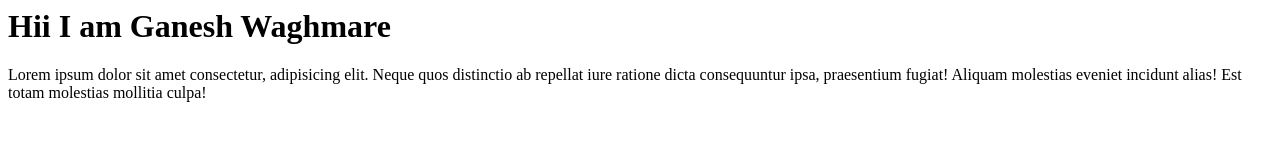
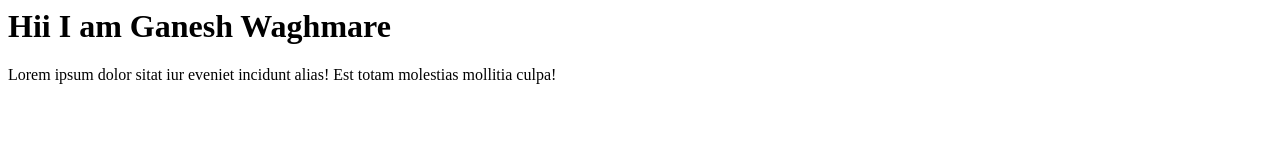
Before and after one commit to ganeshwaghmare24/OpsDev, a plain HTML site: page index.html in a window 1280 px wide. Drawn offline with Linux system fonts and the light colour scheme.

Commit message:
2 nd commit msg

```diff
--- a/index.html
+++ b/index.html
@@ -6,6 +6,6 @@
 </head>
 <body>
     <h1>Hii I am Ganesh Waghmare</h1>
-    <p>Lorem ipsum dolor sit amet consectetur, adipisicing elit. Neque quos distinctio ab repellat iure ratione dicta consequuntur ipsa, praesentium fugiat! Aliquam molestias eveniet incidunt alias! Est totam molestias mollitia culpa!</p>
+    <p>Lorem ipsum dolor sitat iur eveniet incidunt alias! Est totam molestias mollitia culpa!</p>
 </body>
 </html>
```
